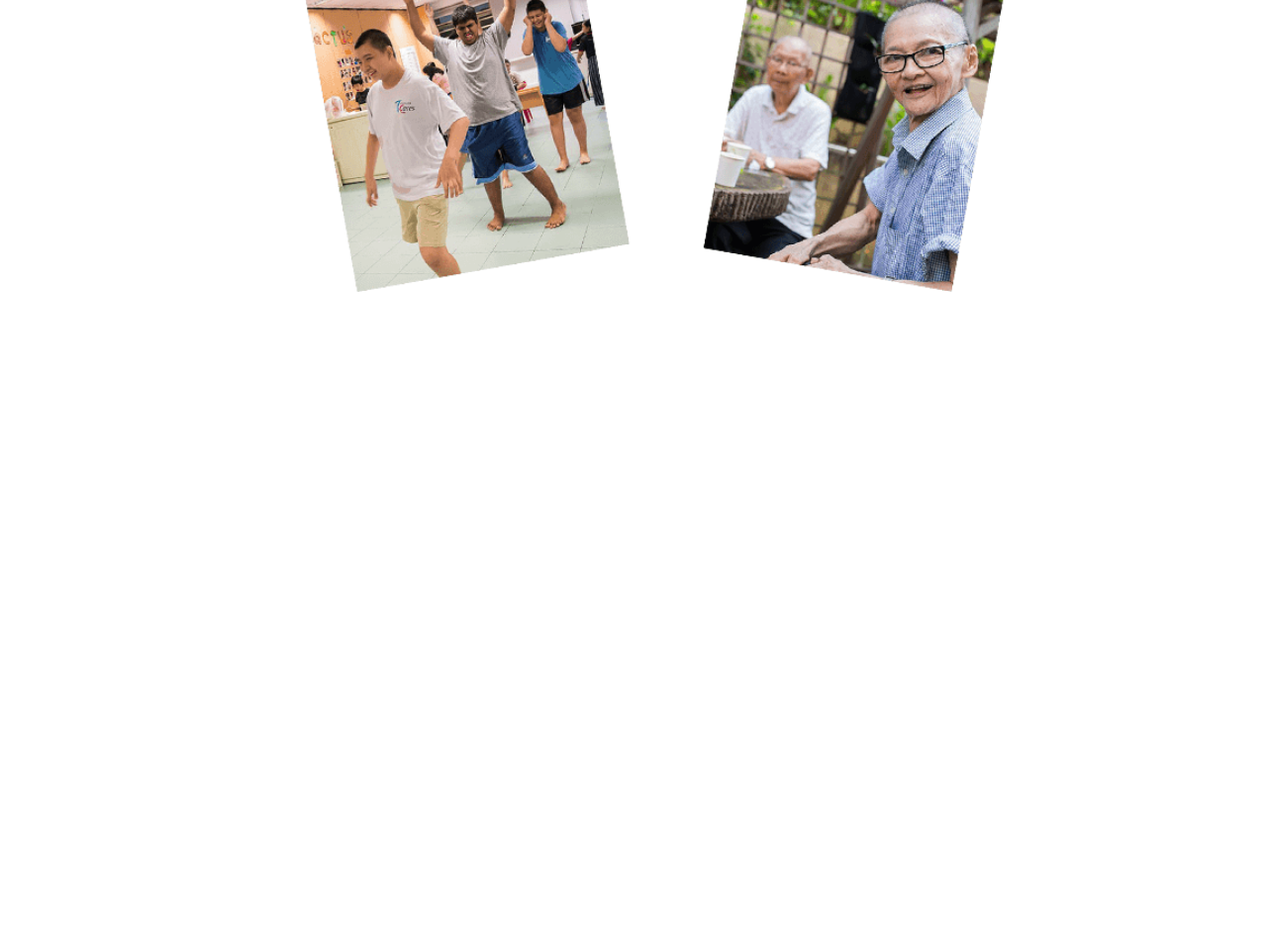
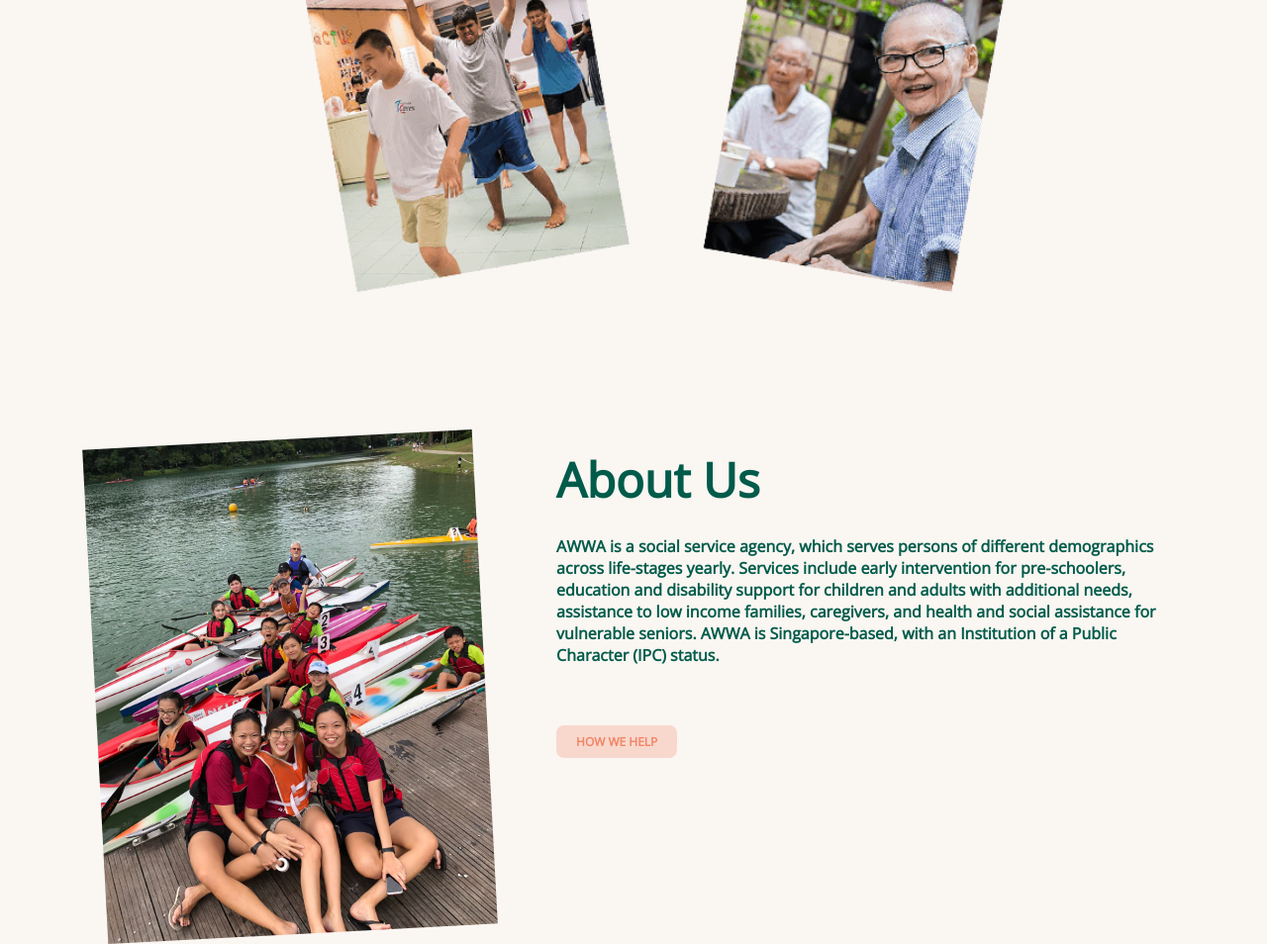
Before and after one commit to safin-sys/awwa, a Gatsby site: page / in a window 1280 px wide. Shown: the part 565-1519 px from the top of the page at 99% size. Before the commit the page ends 865 px from the top, so only its background shows below. Built offline with nearby package versions, Linux system fonts and the light colour scheme; Gatsby itself is replaced by a stand-in of ours.

Commit message:
about component, body bg color, nav icon align

```diff
--- /dev/null
+++ b/src/components/About.js
@@ -0,0 +1,72 @@
+import { Link } from 'gatsby';
+import React from 'react'
+import styled from 'styled-components'
+import kayak from '../images/kayak.jpeg'
+
+const AboutContainer = styled.section`
+    display: flex;
+    width: fit-content;
+    margin: auto;
+    .img-container {
+        height: 500px;
+        overflow: hidden;
+        transform: rotate(-3deg);
+        display: grid;
+        place-content: center;
+        img {
+            width: 400px;
+        }
+    }
+    article {
+        color: #005B4A;
+        margin: 8px 0 24px 72px;
+        h1 {
+            font-size: 48px;
+        }
+        p {
+            margin: 24px 0 64px 0;
+            font-weight: bold;
+            max-width: 69ch;
+        }
+        a {
+            text-decoration: none;
+            text-transform: uppercase;
+            padding: 8px 20px;
+            background-color: #F8D8CD;
+            color: #F18565;
+            border-radius: 8px;
+            font-size: 12px;
+            font-weight: bold;
+        }
+    }
+    @media (max-width: 768px) {
+        flex-direction: column-reverse;
+        position: absolute;
+        left: 0;
+        width: 100%;
+        margin: 0;
+        .img-container {
+            display: none;
+        }
+        article {
+            margin: 24px 48px;
+        }
+    }
+`;
+
+const About = () => {
+    return (
+        <AboutContainer>
+            <div className="img-container">
+                <img src={kayak} alt="Kayak"/>
+            </div>
+            <article>
+                <h1>About Us</h1>
+                <p>AWWA is a social service agency, which serves persons of different demographics across life-stages yearly. Services include early intervention for pre-schoolers, education and disability support for children and adults with additional needs, assistance to low income families, caregivers, and health and social assistance for vulnerable seniors. AWWA is Singapore-based, with an Institution of a Public Character (IPC) status.</p>
+                <Link to="#" role="button">How we help</Link>
+            </article>
+        </AboutContainer>
+    )
+}
+
+export default About;
--- a/src/components/Hero.js
+++ b/src/components/Hero.js
@@ -89,6 +89,16 @@ const HeroContainer = styled.section`
     }
 `;
 
+const Spacer = styled.div`
+    height: 440px;
+    @media (max-width: 768px) {
+        height: 50px;
+    }
+    @media (min-width: 1920px) {
+        height: 600px;
+    }
+`;
+
 const Hero = () => {
     const mobileImages = useRef();
 
@@ -99,6 +109,7 @@ const Hero = () => {
     }, [])
 
     return (
+        <>
             <HeroContainer>
                 <section className="cta">
                     <h1>Uplift and empower <br/> the <span>community</span> <br/> one person at a time.</h1>
@@ -113,6 +124,8 @@ const Hero = () => {
                     <img src={seniors} alt="Seniors chilling"/>
                 </section>
             </HeroContainer>
+            <Spacer className="spacer"></Spacer>
+        </>
     )
 }
 
--- a/src/components/Navbar.js
+++ b/src/components/Navbar.js
@@ -78,6 +78,7 @@ const NavContainer = styled.header`
             flex-direction: column;
             list-style: none;
             height: 90%;
+            margin-top: 40px;
             li {
                 a {
                     text-transform: uppercase;
@@ -100,7 +101,7 @@ const NavContainer = styled.header`
             display: block;
             position: absolute;
             right: 11%;
-            top: 16px;
+            top: 32px;
             z-index: 1;
         }
     }
--- a/src/components/layout.js
+++ b/src/components/layout.js
@@ -9,6 +9,9 @@ const GlobalStyle = createGlobalStyle`
     padding: 0;
     box-sizing: border-box;
     font-family: 'open sans', sans-serif;
+  }
+  body {
+    background-color: #FAF6F2;
   }
   .container {
     width: 85%;
--- a/src/pages/index.js
+++ b/src/pages/index.js
@@ -1,4 +1,5 @@
 import React from "react"
+import About from "../components/About"
 import Hero from "../components/Hero"
 
 import Layout from "../components/layout"
@@ -8,6 +9,7 @@ const IndexPage = () => (
   <Layout>
     <SEO title="Home" />
     <Hero />
+    <About />
   </Layout>
 )
 
```
Also changed, not shown: src/images/kayak.jpeg (added). Lines whose indentation alone changed are shown as unchanged.
